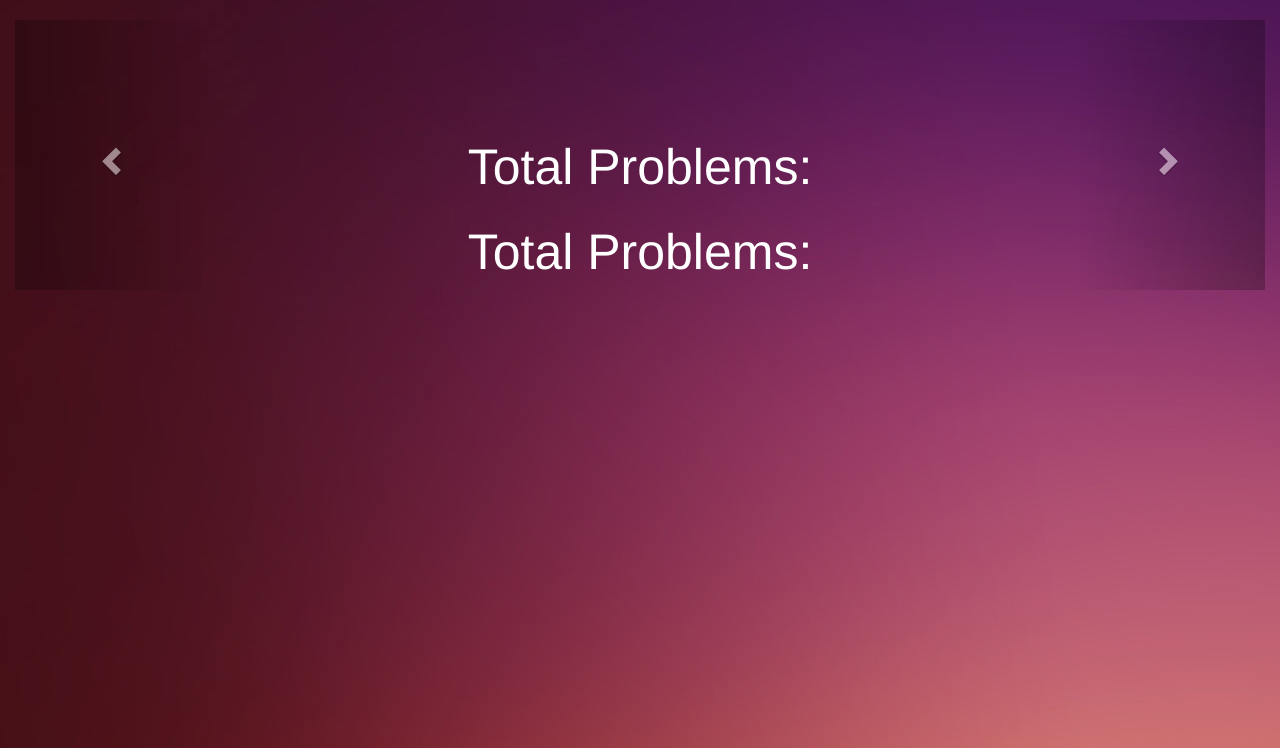
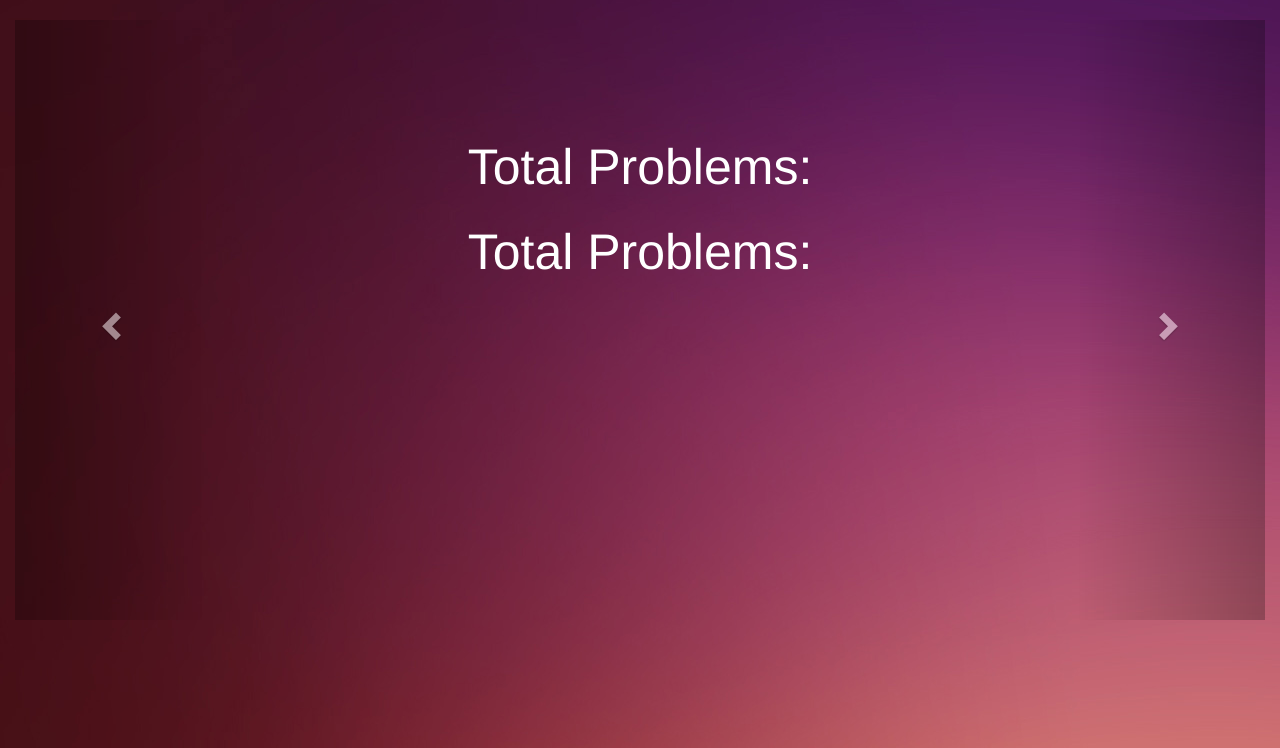
Before and after one commit to ddrdushy/mini-project, a PHP site: page / in a window 1280 px wide. Shown: the part 52-800 px from the top of the page. Run offline with PHP 8.4, Linux system fonts and the light colour scheme; data that the repository does not hold is empty; some libraries are stand-ins or nearby versions.

Commit message:
carousel size modified

```diff
--- a/index.php
+++ b/index.php
@@ -34,8 +34,8 @@ if (!$link) {
       .cont{
         padding-top: 100px;
       }
-      #carousel{
-        height:100%;
+      .carousel-inner{
+        height:75%;
       }
       body{
         background-image:url("img/bg2.jpg");
```
